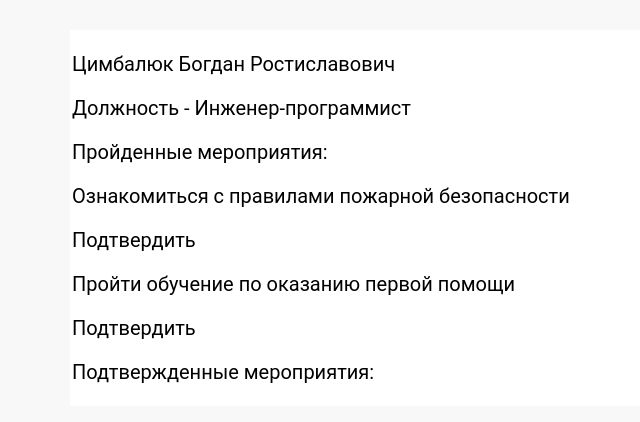
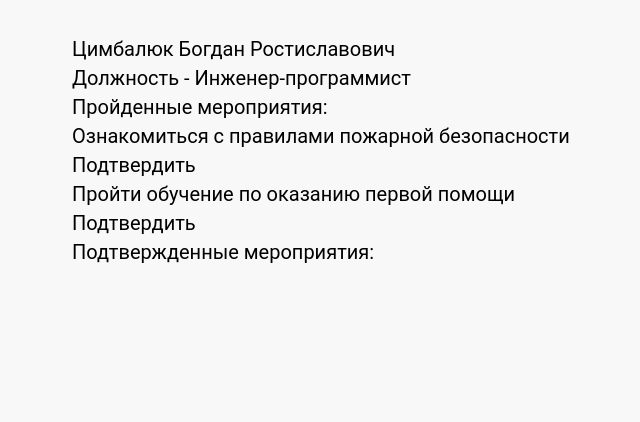
Before and after one commit to RabbitBanan/Adaptation, a PHP site: page /curator-form.php in a window 1280 px wide. Shown: the part 210-632 px from the top of the page, without its empty margins (58-698 px from the left). Run offline with PHP 8.4, Linux system fonts and the light colour scheme.

Commit message:
Добавил стиль на таблицу адаптации

```diff
--- a/css/adapt.css
+++ b/css/adapt.css
@@ -33,3 +33,12 @@
   text-decoration: underline;
   color: #3527b6;
 }
+
+.table-adapt {
+    background-color: #f8f8f8;
+}
+
+.table-adapt p {
+    margin-top: 5px;
+    margin-bottom: 5px;
+}
```
